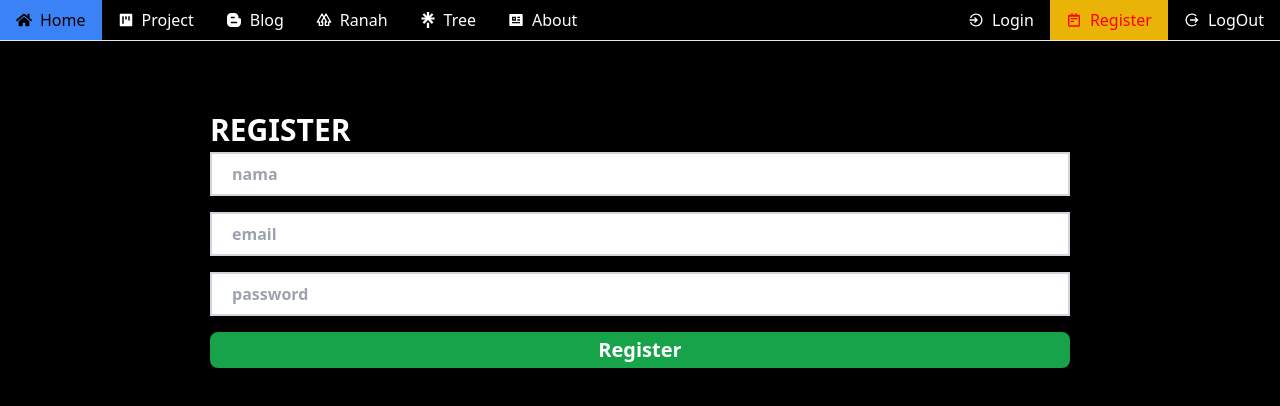
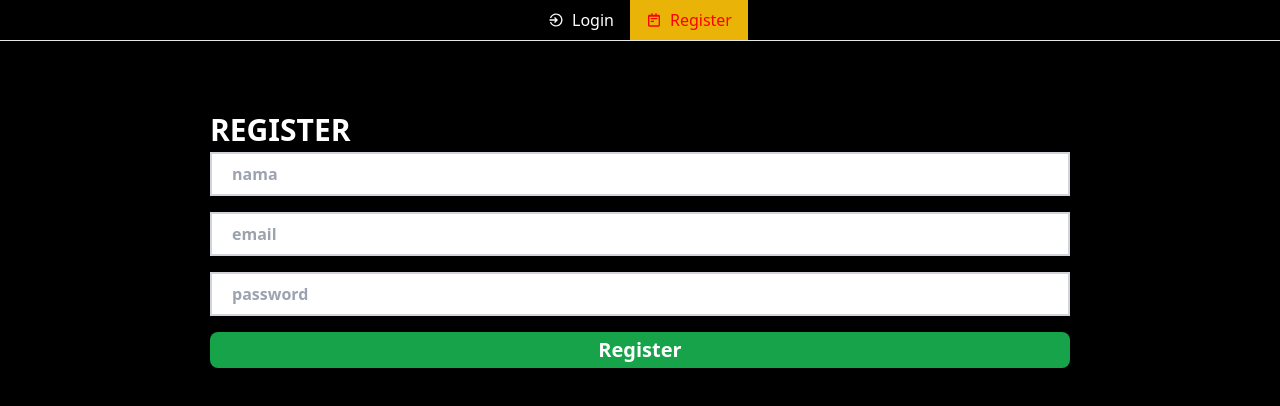
Before and after one commit to khairulhabibie/khairulhabibie.github.io, a React (Create React App) app: page /register in a window 1280 px wide. Shown: the top 406 px of the page. Built offline with nearby package versions, Linux system fonts and the light colour scheme.

Commit message:
edit navbar dan static authed status

```diff
--- a/src/App.jsx
+++ b/src/App.jsx
@@ -1,4 +1,4 @@
-import React, { useEffect } from 'react';
+import React, { useEffect, useState } from 'react';
 import { Routes, Route, Navigate, useLocation } from 'react-router-dom';
 import HomePage from './pages/HomePage';
 import ProjectPage from './pages/ProjectPage';
@@ -12,6 +12,7 @@ import TreePage from './pages/TreePage';
 // import Footer from './component/Footer';
 
 function App() {
+  const [authed] = useState(false);
   const { pathname } = useLocation();
   useEffect(() => {
     if (pathname === '/') {
@@ -21,18 +22,30 @@ function App() {
     }
   }, [pathname]);
 
+  if (authed === false) {
+    return (
+      <div className="h-full min-h-screen max-w-[900px] mx-auto">
+        <Navbar pathname={pathname} authed={authed} />
+        <div className="px-5 py-28">
+          <Routes>
+            <Route path="/login" element={<LoginPage />} />
+            <Route path="/register" exact element={<RegisterPage />} />
+          </Routes>
+        </div>
+      </div>
+    );
+  }
+
   return (
     <div className="h-full min-h-screen max-w-[900px] mx-auto">
       <Navbar pathname={pathname} />
       <div className="px-5 py-28">
         <Routes>
-          <Route path="/" element={<HomePage />} />
+          <Route path="/" exact element={<HomePage />} />
           <Route path="/*" element={<Navigate to="/" />} />
           <Route path="/project" element={<ProjectPage />} />
           <Route path="/about" element={<AboutPage />} />
           <Route path="/blog" element={<BlogPage />} />
-          <Route path="/login" element={<LoginPage />} />
-          <Route path="/register" element={<RegisterPage />} />
           <Route path="/ranah" element={<RanahPage />} />
           <Route path="/tree" element={<TreePage />} />
         </Routes>
--- a/src/component/Navbar.jsx
+++ b/src/component/Navbar.jsx
@@ -1,3 +1,4 @@
+import React from 'react';
 import { Link, useNavigate } from 'react-router-dom';
 import { FaHome, FaBloggerB } from 'react-icons/fa';
 import { RiProfileFill } from 'react-icons/ri';
@@ -7,7 +8,7 @@ import { BiNotepad } from 'react-icons/bi';
 import { SiLinktree } from 'react-icons/si';
 import { TbBrandLinktree } from 'react-icons/tb';
 
-function Navbar({ pathname }) {
+function Navbar({ pathname, authed }) {
   const navigate = useNavigate();
   const active = (data) => {
     return pathname === data ? 'nav-btn-active' : 'nav-btn';
@@ -16,6 +17,24 @@ function Navbar({ pathname }) {
     alert('The user has logged out successfully!');
     navigate('/');
   }
+
+  if (authed === false) {
+    return (
+      <nav className="fixed top-0 left-0 right-0 flex-wrap bg-black border-b md:justify-center md:flex">
+        <section className="hidden md:flex">
+          <Link to="/login" className={active('/login')}>
+            <IoMdLogIn />
+            <p>Login</p>
+          </Link>
+          <Link to="/register" className={active('/register')}>
+            <BiNotepad />
+            <p>Register</p>
+          </Link>
+        </section>
+      </nav>
+    );
+  }
+
   return (
     <nav className="fixed top-0 left-0 right-0 flex-wrap bg-black border-b md:justify-between md:flex">
       <section className="static flex flex-col md:relative">
@@ -47,14 +66,6 @@ function Navbar({ pathname }) {
         </div>
       </section>
       <section className="hidden md:flex">
-        <Link to="/login" className={active('/login')}>
-          <IoMdLogIn />
-          <p>Login</p>
-        </Link>
-        <Link to="/register" className={active('/register')}>
-          <BiNotepad />
-          <p>Register</p>
-        </Link>
         <button onClick={logOutHandler} className="nav-btn">
           <IoMdLogOut />
           <p>LogOut</p>
```
